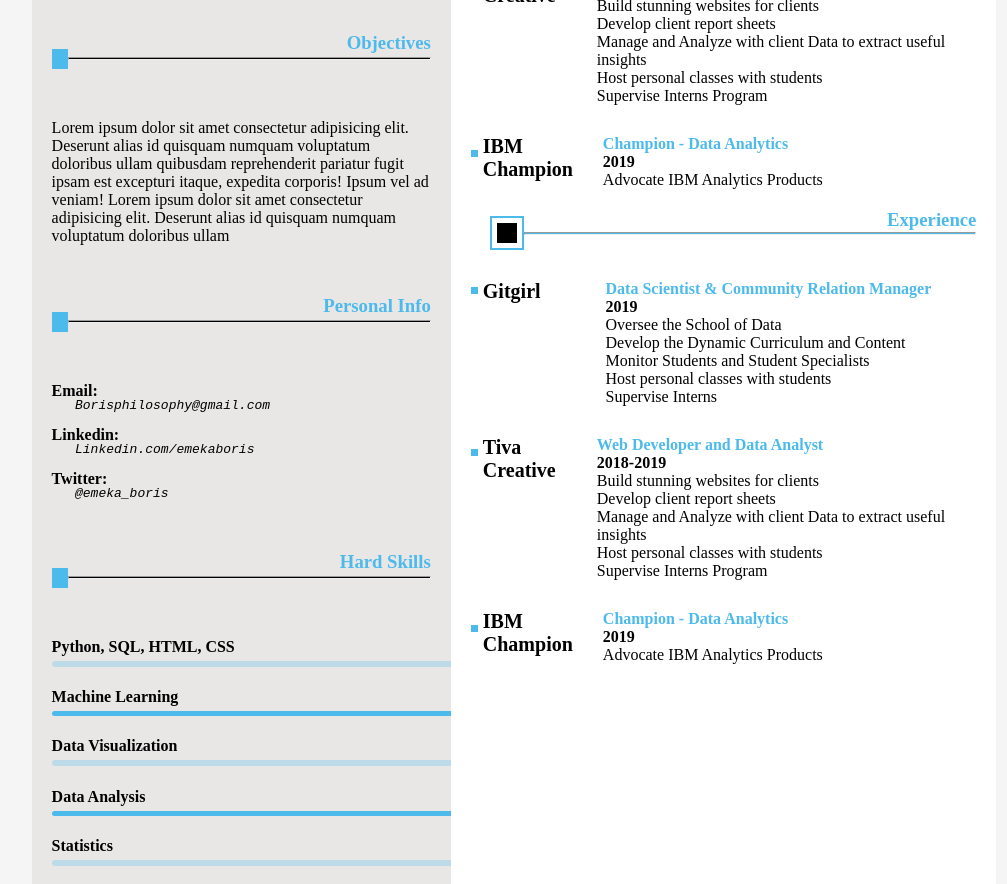
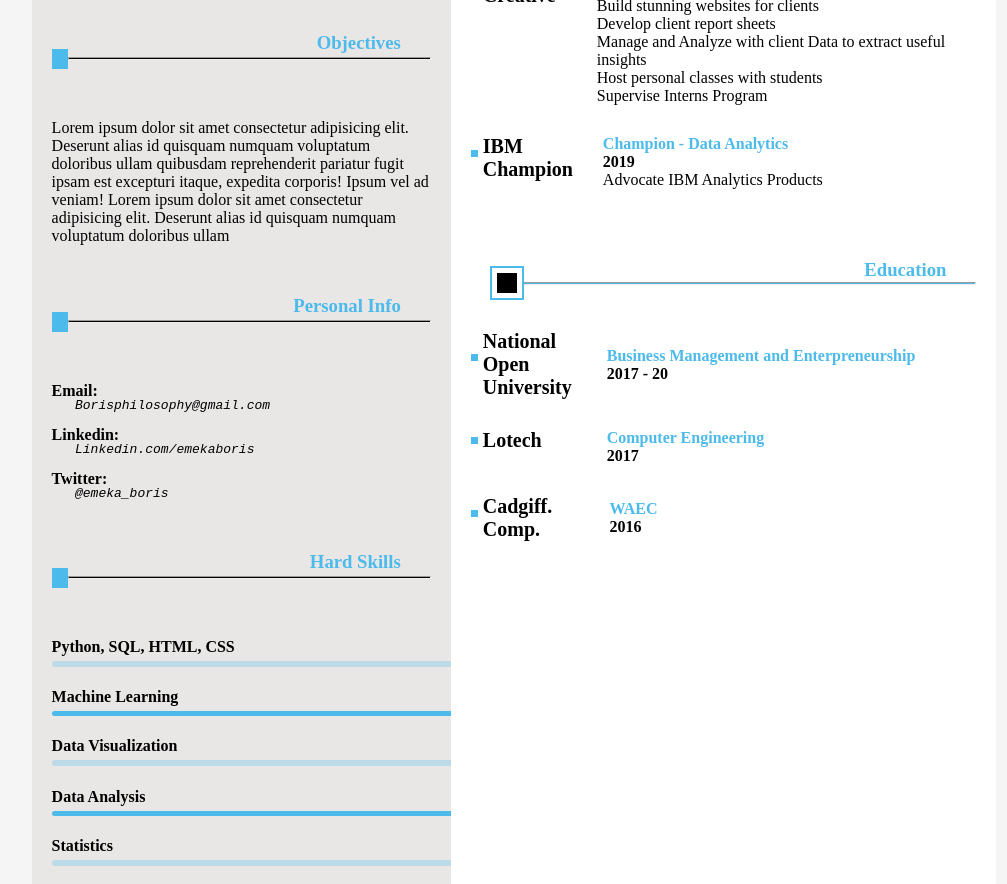
Before and after one commit to emedee/van_gaal, a plain HTML site: page index.html in a window 1280 px wide. Shown: the part 304-1188 px from the top of the page, without its empty margins (126-1133 px from the left). Drawn offline with Linux system fonts and the light colour scheme.

Commit message:
modified work

```diff
--- a/index.html
+++ b/index.html
@@ -180,9 +180,9 @@
                     </div>
                 </div>
             </div>
-            <div class="div-right-line">
+            <div class="div-right-line-2">
                 <div class="heading">
-                    <h3 class="objectives">Experience</h3>
+                    <h3 class="objectives">Education</h3>
                 </div>
                 <div class="right-line">
                     <div class="rightt">
@@ -193,50 +193,39 @@
                     <hr class="right-hr">
                 </div>
                 <div class="work-history">
-                    <div class="company1">
+                    <div class="company11">
                         <div class="bulletin">
 
                         </div>
-                        <h4 class="company-name">Gitgirl</h4>
+                        <h4 class="company-name">National Open University</h4>
                     </div>
                     <div class="description">
-                        <h4 class="title">Data Scientist & Community Relation Manager</h4>
-                        <p><b>2019</b></p>
-                        <p>Oversee the School of Data</p>
-                        <p>Develop the Dynamic Curriculum and Content</p>
-                        <p>Monitor Students and Student Specialists</p>
-                        <p>Host personal classes with students</p>
-                        <p>Supervise Interns</p>
+                        <h4 class="title">Business Management and Enterpreneurship</h4>
+                        <p><b>2017 - 20</b></p>
                     </div>
                 </div>
                 <div class="work-history">
-                    <div class="company2">
+                    <div class="company22">
                         <div class="bulletin">
 
                         </div>
-                        <h4 class="company-name">Tiva Creative</h4>
+                        <h4 class="company-name">Lotech</h4>
                     </div>
                     <div class="description">
-                        <h4 class="title">Web Developer and Data Analyst</h4>
-                        <p><b>2018-2019</b></p>
-                        <p>Build stunning websites for clients</p>
-                        <p>Develop client report sheets</p>
-                        <p>Manage and Analyze with client Data to extract useful insights</p>
-                        <p>Host personal classes with students</p>
-                        <p>Supervise Interns Program</p>
+                        <h4 class="title">Computer Engineering</h4>
+                        <p><b>2017</b></p>
                     </div>
                 </div>
                 <div class="work-history">
-                    <div class="company3">
+                    <div class="company33">
                         <div class="bulletin">
 
                         </div>
-                        <h4 class="company-name">IBM Champion</h4>
+                        <h4 class="company-name">Cadgiff. Comp.</h4>
                     </div>
                     <div class="description">
-                        <h4 class="title">Champion - Data Analytics</h4>
-                        <p><b>2019</b></p>
-                        <p>Advocate IBM Analytics Products</p>
+                        <h4 class="title">WAEC</h4>
+                        <p><b>2016</b></p>
                     </div>
                 </div>
             </div>
--- a/style.css
+++ b/style.css
@@ -45,12 +45,16 @@ p, h3{
 .objectives{
     text-align: right;
     color:rgb(77, 186, 236);
+    margin-right: 30px;
 }
 .div-line{
     margin: 50px 0px;
 }
 .div-right-line{
     margin: 20px 0px;
+}
+.div-right-line-2{
+    margin: 70px 0px 20px;
 }
 .line{
     display: flex;
@@ -119,7 +123,6 @@ p, h3{
     border-radius: 10px;
 }
 .skillset{
-    /* margin-top: 0px; */
     margin-bottom: 5px;
 }
 .company1{
@@ -127,20 +130,34 @@ p, h3{
     flex-direction: row;
     margin-right: 60px;
 }
+.company11{
+    display: flex;
+    flex-direction: row;
+    margin-right: -100px;
+}
 .company2{
     display: flex;
     flex-direction: row;
+}
+.company22{
+    display: flex;
+    flex-direction: row;
+    margin-right: 60px;
 }
 .company3{
     display: flex;
     flex-direction: row;
     margin-right: -20px;
 }
+.company33{
+    display: flex;
+    flex-direction: row;
+    margin-right: -10px;
+}
 .bulletin{
     width: 7px;
     height: 7px;
     background: rgb(77, 186, 236);
-    /* align-self: center; */
     margin-top: 10%;
 }
 .company-name{
@@ -153,10 +170,10 @@ p, h3{
     display: flex;
     flex-direction: row;
 }
-.description{
-    /* margin-left: 60px; */
-}
 .title{
     margin: 0px;
     color: rgb(77, 186, 236);
 }
+.description{
+    align-self: center;
+}
```
